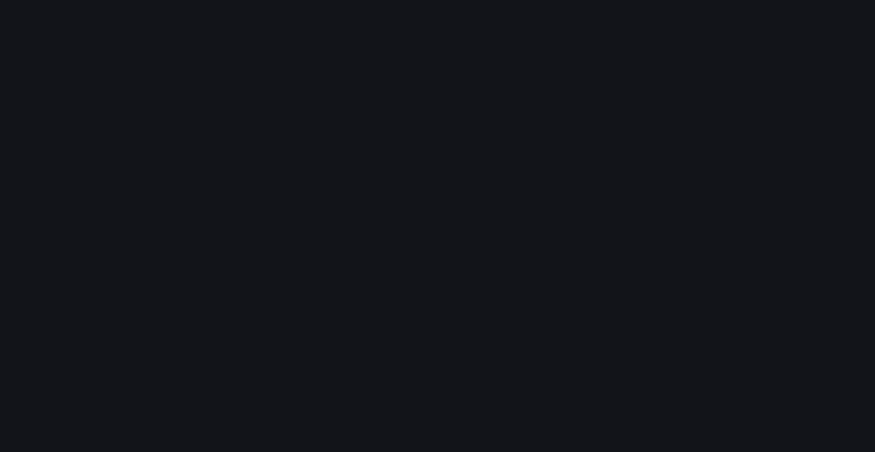
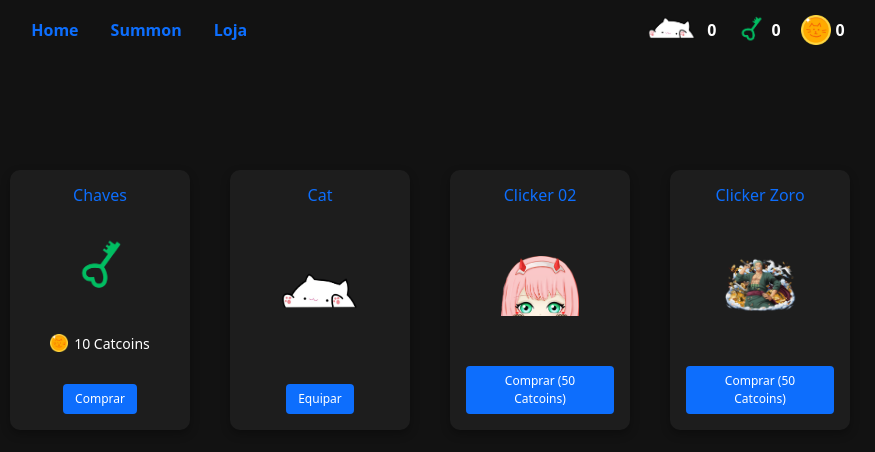
Before and after one commit to rcardoo/tapcat-v1, a React (Vite) app: page /loja in a window 1280 px wide. Before the commit this address had no page. Shown: the top 452 px of the page, without its empty margins (210-1085 px from the left). Built offline with nearby package versions, Linux system fonts and the light colour scheme.

Commit message:
TavCat v1 - Beta - Adicionando Lojinha

```diff
--- a/src/App.jsx
+++ b/src/App.jsx
@@ -1,11 +1,8 @@
-import {
-  BrowserRouter,
-  Routes,
-  Route
-} from 'react-router-dom';
+import { BrowserRouter, Routes, Route } from 'react-router-dom';
 
 import Home from './routes/Home';
 import Summon from './routes/Summon';
+import Loja from './routes/Loja';
 
 function App() {
 
@@ -14,6 +11,7 @@ function App() {
       <Routes>
         <Route path='/' element={<Home />} />
         <Route path='/summon' element={<Summon />} />
+        <Route path='/loja' element={<Loja />} />
       </Routes>
     </BrowserRouter>
   )
--- a/src/components/Menu/Menu.jsx
+++ b/src/components/Menu/Menu.jsx
@@ -8,7 +8,7 @@ import '../Menu/style.css'
 
 function Menu(props) {
   return (
-    <div className='teste'>
+    <div className='menu-content'>
       <ul className="nav justify-content-center">
 
         <div className="menu-links">
@@ -24,6 +24,13 @@ function Menu(props) {
               class="nav-link"
               to={"/summon"}>
               <p>Summon</p>
+            </Link>
+          </li>
+          <li class="nav-item">
+            <Link
+              class="nav-link"
+              to={"/loja"}>
+              <p>Loja</p>
             </Link>
           </li>
         </div>
@@ -42,6 +49,7 @@ function Menu(props) {
             <p>{props.coin}</p>
           </li>
         </div>
+
       </ul>
 
     </div>
--- a/src/components/Menu/style.css
+++ b/src/components/Menu/style.css
@@ -6,13 +6,11 @@
 }
 
 body {
-  background-color: #121419;
+  background-color: #121212;
 }
 
-.teste {
+.menu-content {
   width: 100%;
-  /* position: fixed;
-  background-color: red; */
 }
 
 .nav {
--- a/src/routes/Home/index.jsx
+++ b/src/routes/Home/index.jsx
@@ -2,6 +2,8 @@ import React, { useState, useEffect } from 'react';
 import Menu from '../../components/Menu/Menu';
 import Alerta from '../../components/Alerta/Alerta';
 
+import zoro from '../../assets/zoro.png';
+import zeroTwo from '../../assets/zeroTwo.png';
 import cat from '../../assets/cat.png'
 import './styles/style.css';
 import 'bootstrap/dist/css/bootstrap.min.css';
@@ -21,6 +23,7 @@ function encodeBase64(value) {
 function Home() {
   const [alerta, setAlerta] = useState(false)
   const [alertaBonus, setAlertaBonus] = useState(false)
+  const [catImg, setCatImg] = useState(cat);
 
   const [contadorCat, setContadorCat] = useState(() => {
     const salvo = localStorage.getItem('qtd-cat');
@@ -89,10 +92,17 @@ function Home() {
               border: 0,
               display: 'flex',
               alignItems: 'center',
-              backgroundColor: '#121419',
+              backgroundColor: 'transparent',
             }}
           >
-            <img src={cat} alt="cat" />
+            <img
+              src={
+                localStorage.getItem('clickerEquipado') === 'zeroTwo' ? zeroTwo :
+                  localStorage.getItem('clickerEquipado') === 'zoro' ? zoro :
+                    cat
+              }
+              alt="clicker"
+            />
           </button>
         </div>
       </div>
--- a/src/routes/Home/styles/style.css
+++ b/src/routes/Home/styles/style.css
@@ -1,11 +1,3 @@
-/* .nav {
-  background-color: red;
-  display: flex;
-  align-items: center;
-  justify-content: center;
-  gap: 30px;
-} */
-
 * {
   margin: 0px;
   padding: 0px;
@@ -14,7 +6,7 @@
 }
 
 .page-home {
-  background-color: #121419;
+  background-color: #121212;
   height: 100vh;
 }
 
@@ -26,9 +18,12 @@
   height: 90vh;
 }
 
+.btn-catTap button {
+  background-color: transparent;
+}
+
 .btn-catTap img {
   width: 300px;
-  background-color: #121419;
 }
 
 .btn-catTap button img:active {
@@ -42,7 +37,7 @@
   }
 
   .btn-catTap button img:active {
-    width: 220px;
+    width: 240px;
   }
 
 
--- /dev/null
+++ b/src/routes/Loja/Components/Chaves/Chaves.jsx
@@ -0,0 +1,30 @@
+import React from 'react'
+import '../../styles/style.css'
+import key from '../../../../assets/key.png'
+import cat from '../../../../assets/cat.png'
+
+function Chaves(props) {
+  return (
+    <>
+      {/* Chaves */}
+      <div className="container-estilo">
+        <h2>Chaves</h2>
+        <img src={key} alt="Chave" />
+        <div className="container-loja-chaves-card-texto">
+          <img src={props.catcoin} alt="Catcoin" />
+          <p>10 Catcoins</p>
+        </div>
+        <button className="btn-comprar" onClick={props.comprarChave}>Comprar</button>
+      </div>
+
+      {/* Cat (grátis e padrão) */}
+      <div className="container-estilo">
+        <h2>Cat</h2>
+        <img src={cat} alt="Clicker Cat" />
+        <button className="btn-comprar" onClick={props.equiparClicker}>Equipar</button>
+      </div>
+    </>
+  )
+}
+
+export default Chaves
--- /dev/null
+++ b/src/routes/Loja/Components/Clickers/Clickers.jsx
@@ -0,0 +1,43 @@
+import React from 'react';
+import '../../styles/style.css';
+import zoro from '../../../../assets/zoro.png';
+import zeroTwo from '../../../../assets/zeroTwo.png';
+
+function Clickers(props) {
+  return (
+    <>
+      {/* Zero Two */}
+      <div className="container-estilo">
+        <h2 style={{ color: "#0d6efd" }}>Clicker 02</h2>
+        <img src={zeroTwo} alt="Clicker Zero Two" />
+        {props.compras.zeroTwo ? (
+          <>
+            <p style={{ color: "yellow" }}>(Comprado)</p>
+            <button className="btn-comprar" onClick={() => props.equiparClicker('zeroTwo')}>Equipar</button>
+            <button className="btn-comprar" disabled style={{ backgroundColor: "gray" }}>Comprar</button>
+          </>
+        ) : (
+          <button className="btn-comprar" onClick={() => props.comprarClicker('zeroTwo')}>Comprar (50 Catcoins)</button>
+        )}
+      </div>
+
+      {/* Zoro */}
+      <div className="container-estilo">
+        <h2 style={{ color: "#0d6efd" }}>Clicker Zoro</h2>
+        <img src={zoro} alt="Clicker Zoro" />
+        {props.compras.zoro ? (
+          <>
+            <p style={{ color: "yellow" }}>(Comprado)</p>
+            <button className="btn-comprar" onClick={() => props.equiparClicker('zoro')}>Equipar</button>
+            <button className="btn-comprar" disabled style={{ backgroundColor: "gray" }}>Comprar</button>
+          </>
+        ) : (
+          <button className="btn-comprar" onClick={() => props.comprarClicker('zoro')}>Comprar (50 Catcoins)</button>
+        )}
+      </div>
+
+    </>
+  );
+}
+
+export default Clickers;
--- /dev/null
+++ b/src/routes/Loja/index.jsx
@@ -0,0 +1,96 @@
+import React, { useState, useEffect } from 'react';
+import Menu from '../../components/Menu/Menu';
+import catcoin from '../../assets/catcoin.png';
+import key from '../../assets/key.png';
+import zeroTwo from '../../assets/zeroTwo.png';
+import cat from '../../assets/cat.png';
+import zoro from '../../assets/zoro.png';
+import '../Loja/styles/style.css';
+import Chaves from './Components/Chaves/Chaves';
+import Clickers from './Components/Clickers/Clickers';
+
+function Loja() {
+  const decodeBase64 = (valor) => {
+    try {
+      return parseInt(atob(valor), 10);
+    } catch (e) {
+      return 0;
+    }
+  };
+
+  const encodeBase64 = (valor) => btoa(JSON.stringify(valor));
+
+  const [imagemEquipada, setImagemEquipada] = useState(() => {
+    return localStorage.getItem('clickerEquipado') || 'cat';
+  });
+
+  const [compras, setCompras] = useState(() => {
+    const salvo = localStorage.getItem('clickersComprados');
+    return salvo ? JSON.parse(salvo) : { zeroTwo: false, zoro: false };
+  });
+
+  const [contadorCat, setContadorCat] = useState(() => {
+    const salvo = localStorage.getItem('qtd-cat');
+    return salvo ? decodeBase64(salvo) : 0;
+  });
+
+  const [contadorChave, setContadorChave] = useState(() => {
+    const salvo = localStorage.getItem('qtd-chave');
+    return salvo ? decodeBase64(salvo) : 0;
+  });
+
+  const [contadorCoin, setContadorCoin] = useState(() => {
+    const salvo = localStorage.getItem('qtd-coin');
+    return salvo ? decodeBase64(salvo) : 0;
+  });
+
+  useEffect(() => {
+    localStorage.setItem('qtd-chave', encodeBase64(contadorChave));
+  }, [contadorChave]);
+
+  useEffect(() => {
+    localStorage.setItem('qtd-coin', encodeBase64(contadorCoin));
+  }, [contadorCoin]);
+
+  useEffect(() => {
+    localStorage.setItem('clickersComprados', JSON.stringify(compras));
+  }, [compras]);
+
+  function comprarChave() {
+    if (contadorCoin >= 10) {
+      setContadorChave((prev) => prev + 1);
+      setContadorCoin((prev) => prev - 10);
+    } else {
+      alert("Você precisa de pelo menos 10 Catcoins");
+    }
+  }
+
+  function comprarClicker(nome) {
+    if (contadorCoin >= 50) {
+      setContadorCoin((prev) => prev - 50);
+      setCompras((prev) => ({ ...prev, [nome]: true }));
+      alert(`Você comprou um clicker`);
+    } else {
+      alert("Você precisa de pelo menos 50 Catcoins");
+    }
+  }
+
+  function equiparClicker(nome) {
+    setImagemEquipada(nome);
+    localStorage.setItem('clickerEquipado', nome);
+    alert(`Clicker equipado: ${nome}!`);
+  }
+
+  return (
+    <div className="page-loja">
+      <Menu cat={contadorCat} chave={contadorChave} coin={contadorCoin} />
+      <main className="container-loja">
+
+        <Chaves catcoin={catcoin} comprarChave={comprarChave} equiparClicker={equiparClicker} />
+        <Clickers compras={compras} comprarClicker={comprarClicker} equiparClicker={equiparClicker} />
+      </main>
+    </div>
+  );
+}
+
+export default Loja;
--- /dev/null
+++ b/src/routes/Loja/styles/style.css
@@ -0,0 +1,107 @@
+.page-loja {
+  background-color: #121212;
+  min-height: 100vh;
+  display: flex;
+  flex-direction: column;
+  align-items: center;
+  color: white;
+}
+
+
+.container-loja {
+  display: flex;
+  justify-content: center;
+  gap: 40px;
+  flex-wrap: wrap;
+  padding: 120px 20px 40px;
+  max-width: 1200px;
+  width: 100%;
+}
+
+
+.container-estilo {
+  background-color: #1d1d1d;
+  width: 180px;
+  height: 260px;
+  border-radius: 10px;
+  padding: 16px;
+  box-shadow: 0 4px 10px rgba(0, 0, 0, 0.3);
+  display: flex;
+  flex-direction: column;
+  align-items: center;
+  justify-content: space-between;
+  text-align: center;
+}
+
+.container-estilo h2 {
+  font-size: 16px;
+  color: #0d6efd;
+  margin: 0;
+}
+
+
+.container-estilo img {
+  max-width: 80px;
+  max-height: 60px;
+  object-fit: contain;
+  margin: 6px 0;
+}
+
+.container-loja-chaves-card-texto {
+  display: flex;
+  align-items: center;
+  gap: 6px;
+}
+
+.container-loja-chaves-card-texto img {
+  width: 18px;
+  height: 18px;
+}
+
+.container-loja-chaves-card-texto p {
+  margin: 0;
+  font-size: 14px;
+  color: white;
+}
+
+.btn-comprar {
+  background-color: #0d6efd;
+  color: white;
+  border: none;
+  padding: 6px 12px;
+  border-radius: 4px;
+  cursor: pointer;
+  font-size: 12px;
+  transition: background-color 0.3s ease;
+}
+
+.btn-comprar:hover {
+  background-color: #084dcb;
+}
+
+.btn-comprar:disabled {
+  background-color: gray;
+  cursor: not-allowed;
+}
+
+
+@media (max-width: 800px) {
+  .container-estilo {
+    width: 50%;
+    height: auto;
+  }
+
+  .container-estilo img {
+    max-height: 50px;
+    max-width: 60px;
+  }
+
+  .container-loja {
+    gap: 20px;
+    padding: 100px 10px 20px;
+  }
+
+  .btn-comprar {
+    margin: 5px;
+  }
+}
--- a/src/routes/Summon/styles/style.css
+++ b/src/routes/Summon/styles/style.css
@@ -1,5 +1,5 @@
 .page-summon {
-  background-color: #121419;
+  background-color: #121212;
   height: 100vh;
 }
 
@@ -41,10 +41,25 @@
   height: 700px;
 }
 
+.inventario-cartas div p {
+  max-width: 100px;
+  white-space: nowrap;
+  overflow: hidden;
+  text-overflow: ellipsis;
+}
+
 .inventario-cartas img {
   width: 250px;
   height: 388px;
   border-radius: 5px;
+}
+
+.nome-link-carta {
+  display: flex;
+  flex-direction: row;
+  max-width: 200px;
+  align-items: center;
+  justify-content: space-between;
 }
 
 .btn-catch {
@@ -110,6 +125,7 @@
   border: 1px solid #0d6efd;
   /* creates padding around scroll thumb */
 }
+
 
 .carta-epica {
   border: 5px solid rgb(165, 71, 191);
```
Also changed, not shown: src/routes/Summon/index.jsx (+25 -7 lines), src/assets/zeroTwo.png (added), src/assets/zoro.png (added).
